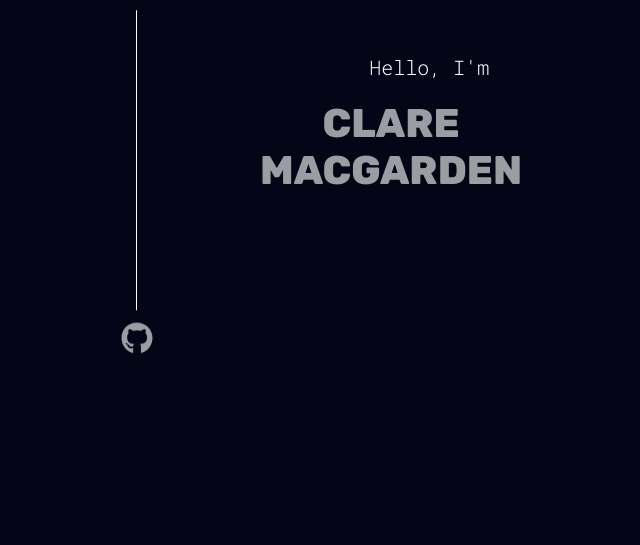
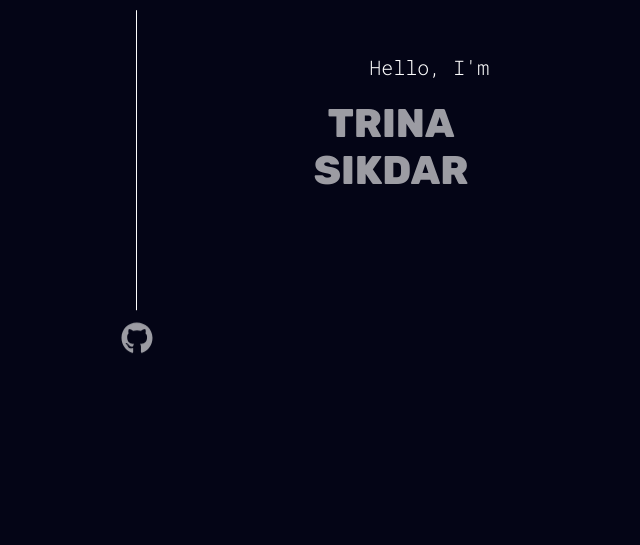
Before and after one commit to itsmetrina/Trina-Sikdar, a React (Vite) app: page / in a window 1280 px wide. Shown: the part 255-800 px from the top of the page, without its empty margins (51-691 px from the left). Built offline with nearby package versions, Linux system fonts and the light colour scheme.

Commit message:
Happy!! ...CI/CD is working

```diff
--- a/src/sections/Star/Star.tsx
+++ b/src/sections/Star/Star.tsx
@@ -46,9 +46,9 @@ const Star = ({ onButtonClick }: StarProps) => {
 					initial="hidden"
 					animate="visible"
 				>
-					Clare
+					Trina
 					<br />
-					Macgarden
+					Sikdar
 				</motion.h1>
 				<motion.h2
 					variants={leftFlowIn(0.5)}
```
